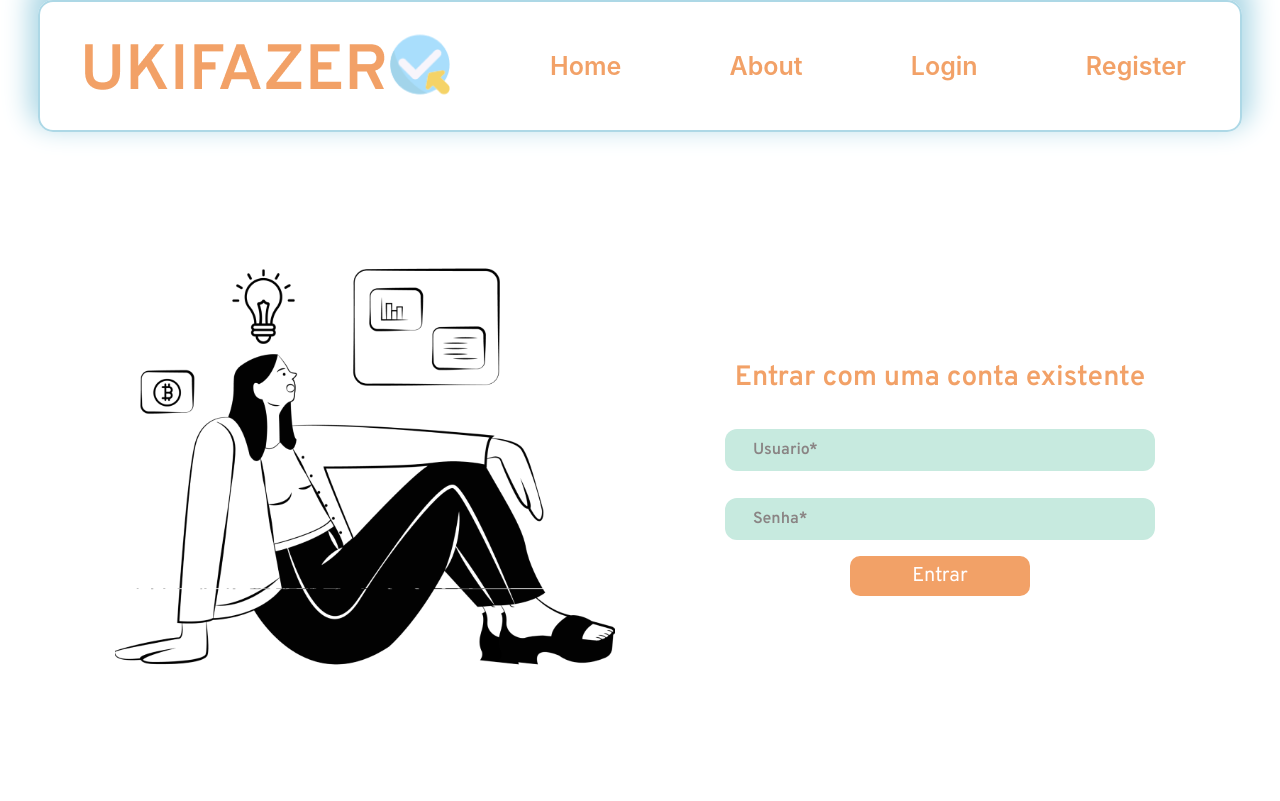
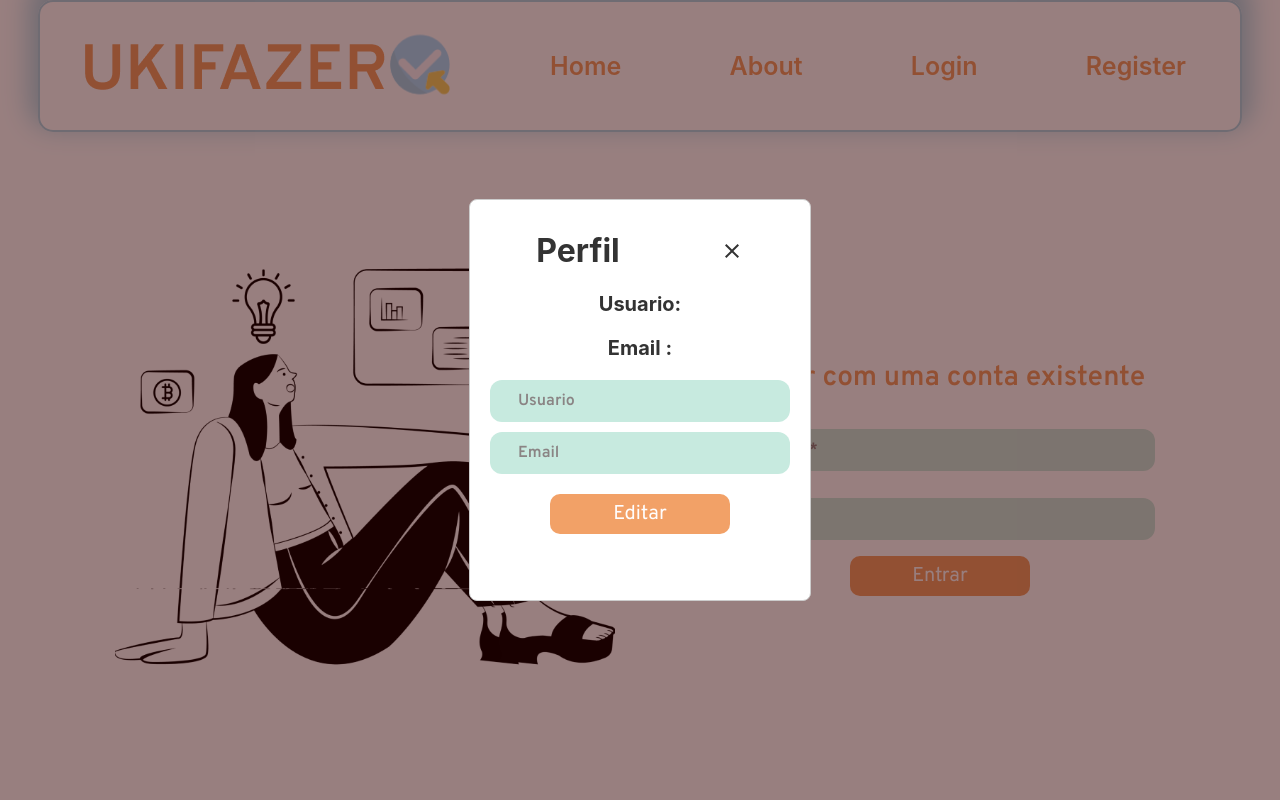
Before and after one commit to murilolmartins/app_habitos, a React (Create React App) app: page /login in a window 1280 px wide. Built offline with nearby package versions, Linux system fonts and the light colour scheme.

Commit message:
feat: modal perfeil

```diff
--- a/src/App.js
+++ b/src/App.js
@@ -2,6 +2,7 @@ import "./App.css";
 import Routes from "./routes";
 import { ToastContainer } from "react-toastify";
 import "react-toastify/dist/ReactToastify.css";
+import ModalUser from "./components/ModalUser";
 
 function App() {
   return (
@@ -18,9 +19,8 @@ function App() {
         pauseOnHover
       />
       <div className="App-Container">
-
         <Routes />
-
+        <ModalUser></ModalUser>
       </div>
     </div>
   );
--- a/src/components/DesktopHeader/index.jsx
+++ b/src/components/DesktopHeader/index.jsx
@@ -7,7 +7,7 @@ import { AuthContext } from "./../../providers/Auth/index";
 import { UserContext } from "../../providers/User";
 const DesktopHeader = ({ isDashBoard = false }) => {
   const { handleLogOut } = useContext(AuthContext);
-  const { user } = useContext(UserContext);
+  const { user, setUserModalOpen } = useContext(UserContext);
   return (
     <>
       {" "}
@@ -22,7 +22,7 @@ const DesktopHeader = ({ isDashBoard = false }) => {
             <div className="description">
               <h2>{user.username}</h2>
               <p>{user.email}</p>
-              <span>editar</span>
+              <span onClick={() => setUserModalOpen(true)}>editar</span>
             </div>
             <img onClick={() => handleLogOut()} src={logout} alt="" />
           </div>
--- a/src/components/DesktopHeader/style.js
+++ b/src/components/DesktopHeader/style.js
@@ -19,6 +19,7 @@ export const Container = styled.div`
         margin: 5px;
         color: #f2a167;
         font-size: 12px;
+        cursor: pointer;
       }
       h2 {
         margin: 0px;
--- a/src/components/MobileFooter/index.jsx
+++ b/src/components/MobileFooter/index.jsx
@@ -9,8 +9,10 @@ import LogoutIcon from "@mui/icons-material/Logout";
 import { useHistory } from "react-router";
 import { useContext } from "react";
 import { AuthContext } from "../../providers/Auth";
+import { UserContext } from "../../providers/User";
 
 const MobileFooter = ({ name, isDashboard = false }) => {
+  const { setUserModalOpen } = useContext(UserContext);
   const history = useHistory();
   const { handleLogOut } = useContext(AuthContext);
   const onView = (e) => {
@@ -53,9 +55,9 @@ const MobileFooter = ({ name, isDashboard = false }) => {
               </div>
             </li>
             <li
-              className={name === "goals" ? "active" : "goals"}
               onClick={(e) => {
                 onView(e);
+                setUserModalOpen(true);
               }}
             >
               <div className="box_icon">
@@ -66,7 +68,6 @@ const MobileFooter = ({ name, isDashboard = false }) => {
               </div>
             </li>
             <li
-              className={name === "logout" ? "active" : "logout"}
               onClick={(e) => {
                 handleLogOut();
               }}
--- /dev/null
+++ b/src/components/ModalUser/index.jsx
@@ -0,0 +1,59 @@
+import Modal from "../Modal";
+import Input from "../Input";
+import Button from "../Button";
+import { Container, Errors } from "./style";
+import { useForm } from "react-hook-form";
+import { yupResolver } from "@hookform/resolvers/yup";
+import CloseIcon from "@mui/icons-material/Close";
+import * as yup from "yup";
+import { useContext } from "react";
+import { UserContext } from "../../providers/User";
+
+const ModalUser = () => {
+  const { userModalOpen, setUserModalOpen, user, editProfile } =
+    useContext(UserContext);
+
+  const schema = yup.object().shape({
+    username: yup.string().required("Titulo obrigatório"),
+    email: yup.string().required("Dificuldade obrigatória"),
+  });
+  const {
+    register,
+    handleSubmit,
+    formState: { errors },
+  } = useForm({
+    resolver: yupResolver(schema),
+  });
+  return (
+    <Modal isOpen={userModalOpen} setIsOpen={setUserModalOpen}>
+      <Container>
+        <header>
+          <h1>Perfil</h1>
+          <CloseIcon onClick={() => setUserModalOpen(false)}></CloseIcon>
+        </header>
+        <div className="userData">
+          <h2>
+            Usuario:
+            <br /> {user.username}
+          </h2>
+          <h2>
+            Email :<br /> {user.email}
+          </h2>
+        </div>
+        <form onSubmit={handleSubmit(editProfile)}>
+          <Errors>{errors.username?.message}</Errors>
+          <Input
+            placeholder="Usuario"
+            register={register}
+            name="username"
+          ></Input>
+          <Errors>{errors.username?.message}</Errors>
+          <Input placeholder="Email" register={register} name="email"></Input>
+          <Button type="submit">Editar</Button>
+        </form>
+      </Container>
+    </Modal>
+  );
+};
+
+export default ModalUser;
--- /dev/null
+++ b/src/components/ModalUser/style.js
@@ -0,0 +1,46 @@
+import styled from "styled-components";
+
+export const Container = styled.div`
+  .userData {
+    h2 {
+      margin: 0px 0px 20px 0px;
+      font-size: 20px;
+      text-align: center;
+    }
+  }
+  header {
+    display: flex;
+    justify-content: center;
+    svg {
+      align-self: center;
+      margin-left: 100px;
+    }
+
+    h1 {
+      text-align: center;
+    }
+  }
+  form {
+    display: flex;
+    flex-direction: column;
+    justify-content: center;
+    align-items: center;
+    width: 100%;
+    text-align: center;
+    input {
+      width: 270px;
+      margin: 0px 10px 10px 10px;
+    }
+    button {
+      margin-top: 10px;
+    }
+  }
+`;
+
+export const Errors = styled.span`
+  color: #f95959;
+  margin-left: 10px;
+  @media (min-width: 768px) {
+    align-self: flex-start;
+  }
+`;
--- a/src/pages/Groups/index.jsx
+++ b/src/pages/Groups/index.jsx
@@ -2,6 +2,7 @@ import { useState } from "react";
 import DesktopHeader from "../../components/DesktopHeader";
 import MobileFooter from "../../components/MobileFooter";
 import ModalGroup from "../../components/ModalGroup";
+import ModalUser from "../../components/ModalUser";
 import Container from "./style";
 
 const Groups = () => {
--- a/src/providers/User/index.jsx
+++ b/src/providers/User/index.jsx
@@ -2,21 +2,38 @@ import { createContext, useContext, useEffect, useState } from "react";
 import { AuthContext } from "../Auth";
 import jwt_decode from "jwt-decode";
 import api from "../../services/api";
+import { toast } from "react-toastify";
 
 export const UserContext = createContext();
 
 const UserProvider = ({ children }) => {
   const { token } = useContext(AuthContext);
+  const [userModalOpen, setUserModalOpen] = useState(true);
   const [user, setUser] = useState({});
   const [id, setId] = useState(0);
 
   useEffect(() => {
-    if(!!token){
+    if (!!token) {
       const idUser = jwt_decode(token).user_id;
       setId(idUser);
       loadUser(idUser);
     }
   }, [token]);
+
+  const editProfile = (data) => {
+    api
+      .patch(`users/${id}/`, data, {
+        headers: { Authorization: `Bearer ${token}` },
+      })
+      .then((response) => {
+        setUser(response.data);
+        toast.success("Usuario Atualizado");
+      })
+      .catch((err) => {
+        console.log(err);
+        toast.error("Esse nome de usuario ja existe");
+      });
+  };
 
   const loadUser = (id) => {
     api
@@ -28,7 +45,11 @@ const UserProvider = ({ children }) => {
   };
 
   return (
-    <UserContext.Provider value={{ user, id }}>{children}</UserContext.Provider>
+    <UserContext.Provider
+      value={{ user, id, userModalOpen, setUserModalOpen, editProfile }}
+    >
+      {children}
+    </UserContext.Provider>
   );
 };
 
```
